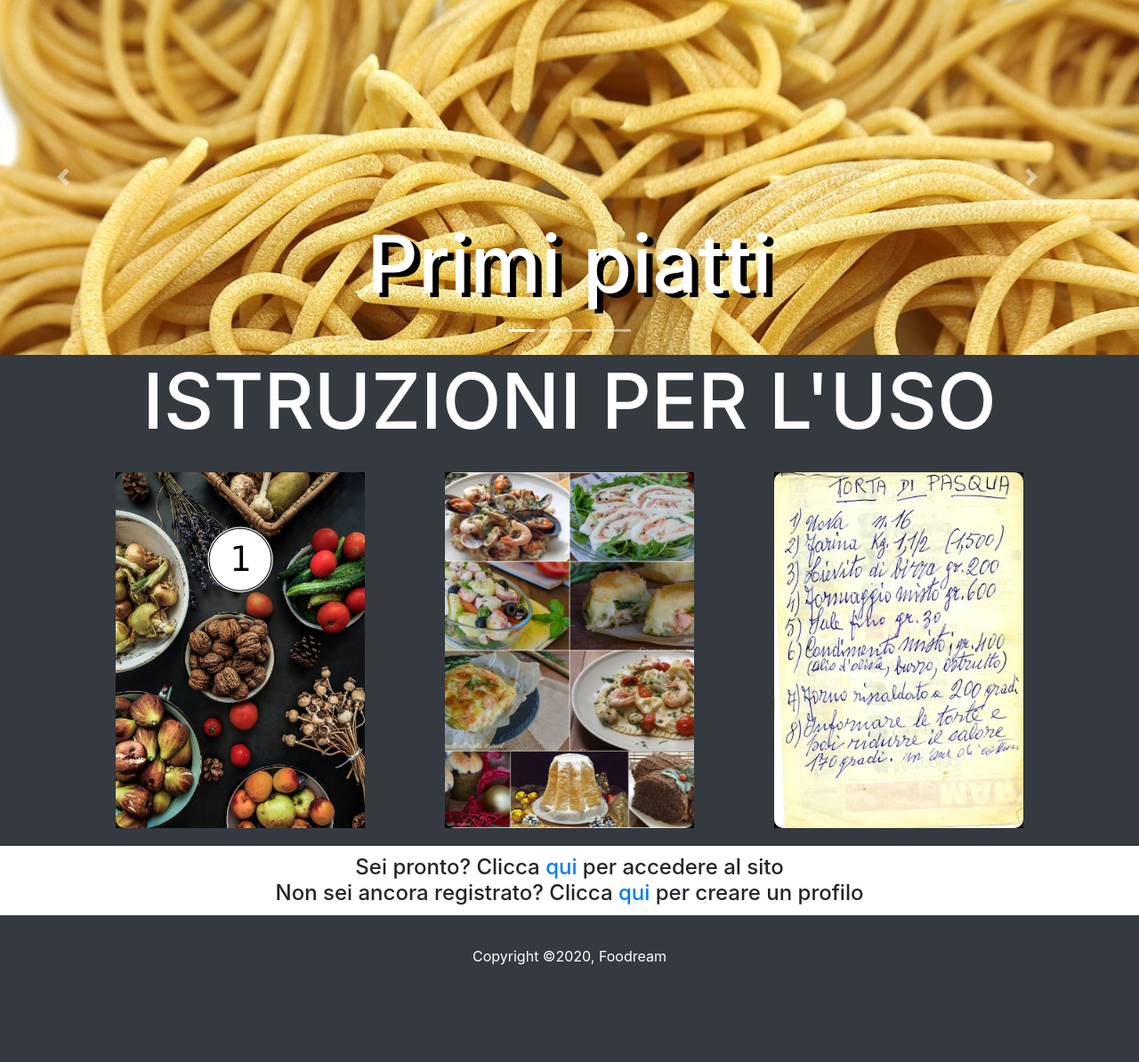
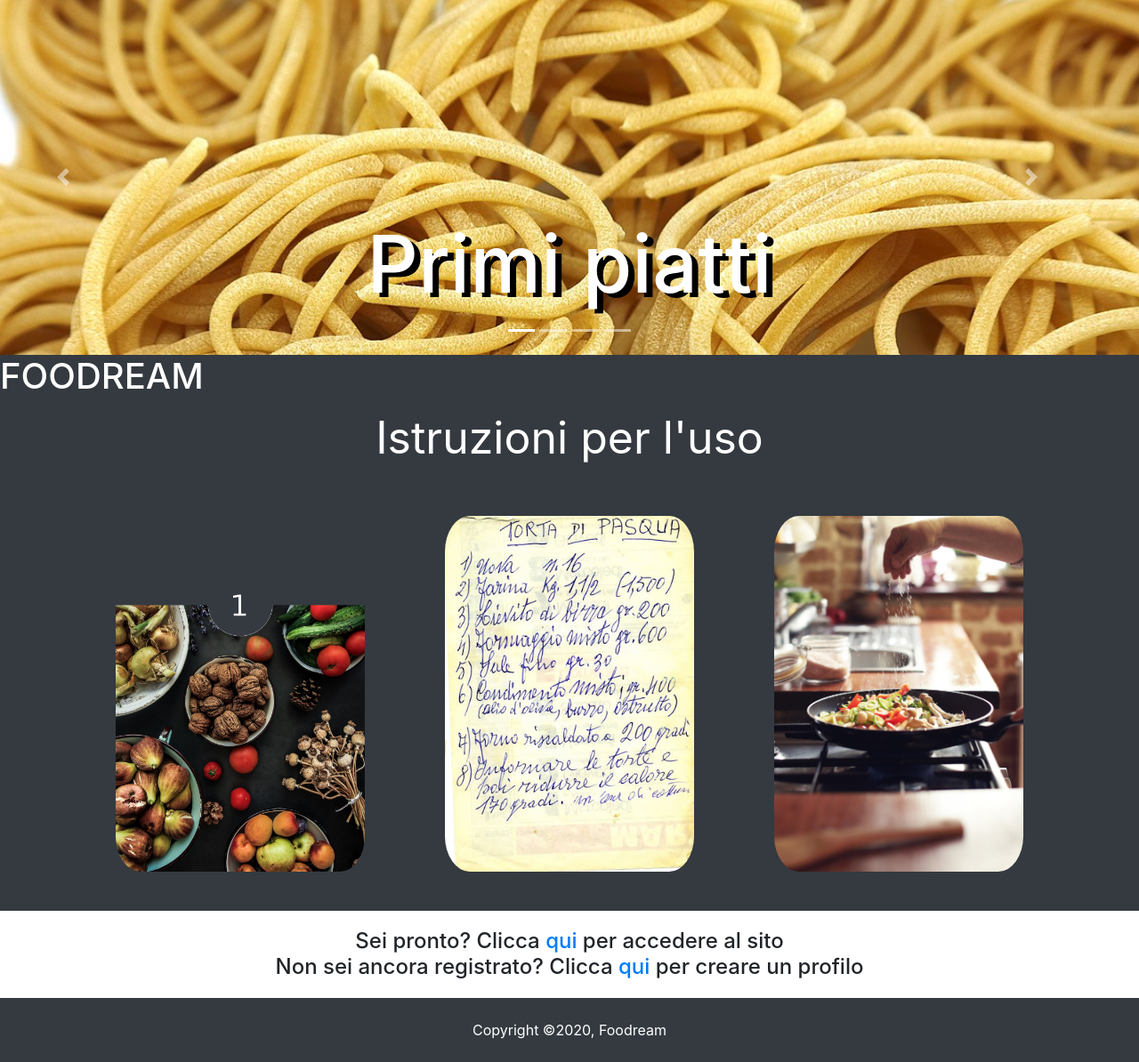
Before and after one commit to PeterBrown98/ProgettoLTW, a PHP site: page /Homepage.html in a window 1280 px wide. Shown: the part 77-1271 px from the top of the page at 89% size. Before the commit the page ends 1162 px from the top, so only its background shows below. Run offline with PHP 8.4, Linux system fonts and the light colour scheme.

Commit message:
modifiche home

```diff
--- a/CSS/style.css
+++ b/CSS/style.css
@@ -12,7 +12,6 @@
     color: white;
     height: 400px;
 }
-
 
 
 
@@ -86,7 +85,7 @@
 -------------------------*/
 
 .insTitle{
-  font-size: 87px;
+  font-size: 50px;
   text-align: center;
   font: outline;
 
@@ -136,10 +135,6 @@
 Link registrazione/accesso homepage
 -------------------------*/
 
-.text-center{
-  margin-top: 10px;
-  margin-bottom: 10px;
-}
 
 
 
@@ -151,7 +146,9 @@
 	flex-wrap: wrap;
 	justify-content: space-around;
 	margin-left: auto;
-	margin-right: auto;
+  margin-right: auto;
+  margin-top: 30px;
+
 }
 .container .box {
 	position: relative;
@@ -170,7 +167,6 @@
 	left: 0;
 	width: 100%;
 	height: 100%;
-	background: #000;
 	clip-path: circle(400px at center 100px);
 	transition: 0.5s;
 	transition-delay: 0.5s;
@@ -186,7 +182,7 @@
 	width: 100%;
 	height: 100%;
 	object-fit: cover;
-	border-radius: 10px;
+	border-radius: 10%;
 }
 .container .box .content {
 	position: absolute;
@@ -238,3 +234,9 @@
   background-color: #343a40!important;
   width: 100%;
 }
+
+
+#rimandi{
+  margin-top: 20px;
+  margin-bottom: 20px;
+}
--- a/Homepage.html
+++ b/Homepage.html
@@ -62,7 +62,7 @@
                 </div>
               </div>
               <div class="carousel-item">
-                <img class="d-block w-100" src="IMMAGINI/verdure_fresche-1200x800.jpg" alt="Third slide">
+                <img class="d-block w-100" src="IMMAGINI/contorni.jpg" alt="Third slide">
                 <div class="carousel-caption d-none d-md-block">
                   <h1 class="tipoPiatto">Contorni</h1>
                 </div>
@@ -87,7 +87,8 @@
 
 
       <section id="steps">
-        <h1 class="insTitle">ISTRUZIONI PER L'USO</h1>
+        <h1>FOODREAM</h1>
+        <p class="insTitle">Istruzioni per l'uso</p>
 
 
 
@@ -108,31 +109,32 @@
           </div>
           <div class="box">
             <div class="imgBx">
-              <img src="IMMAGINI/step2.jpg" alt="">
+              <img src="IMMAGINI/step3.jpg" alt="">
             </div>
 
             <div class="content">
               <h2>STEP 2</h2>
               <br>
-              <p>Scegli la tipologia di piatto che vuoi cucinare</p>
+              <p>Scegli la ricetta che più preferisci</p>
             </div>
 
           </div>
           <div class="box">
             <div class="imgBx">
-              <img src="IMMAGINI/step3.jpg" alt="">
+              <img src="IMMAGINI/step4.jpg" alt="">
             </div>
 
             <div class="content">
               <h2>STEP 3</h2>
               <br>
-              <p>Seleziona la ricetta che più preferisci</p>
+              <p>Inizia a cucinare!</p>
             </div>
 
           </div>
+
         </div>
 
-
+        <br>
 
 
 
@@ -145,7 +147,7 @@
 
       </section>
 
-      <div class="text-center">
+      <div class="text-center" id="rimandi">
         <h4>
         Sei pronto? Clicca
         <a href="login.html" class="homeLogin">qui</a> per accedere al sito
```
Also changed, not shown: IMMAGINI/step1.png, IMMAGINI/step4.jpg (added), 2 other files.
